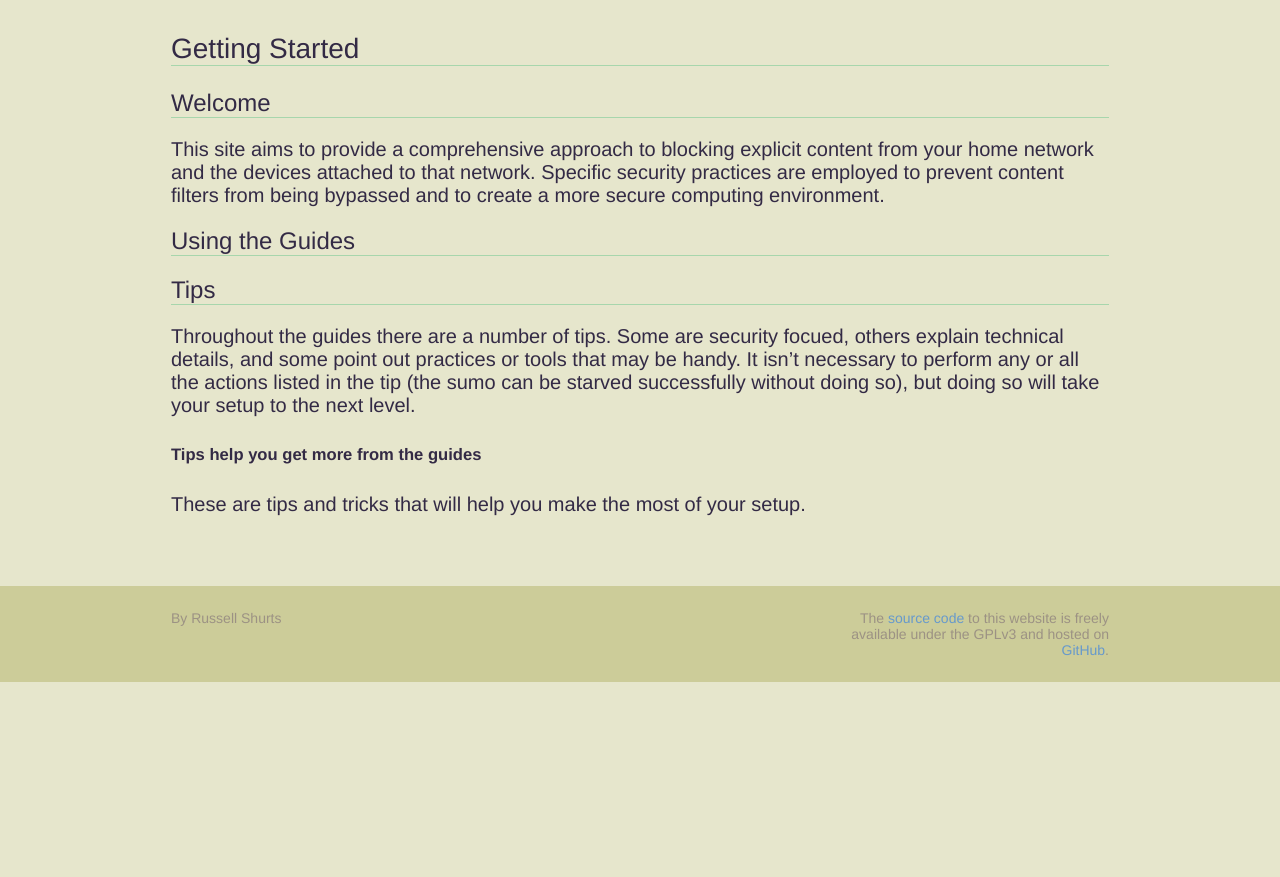
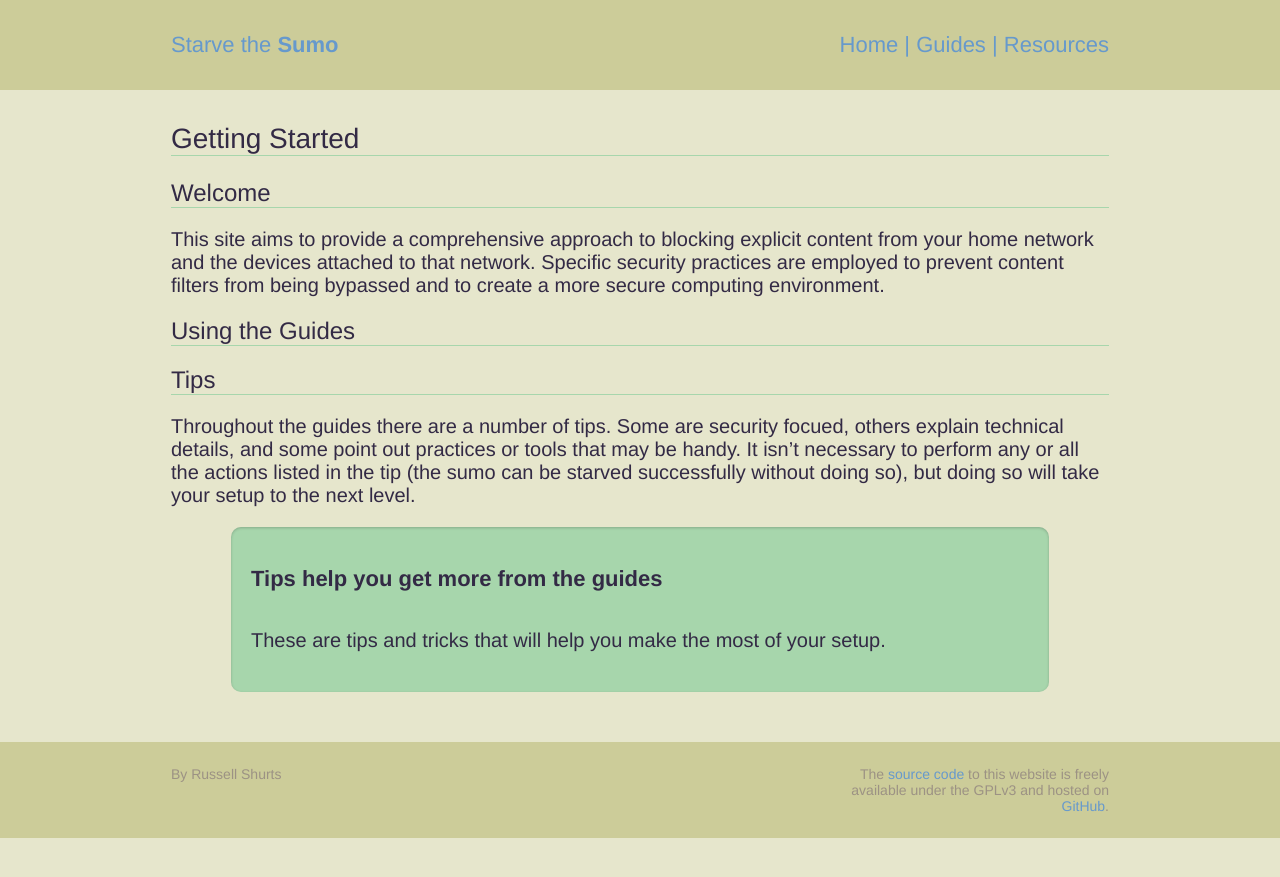
Before and after one commit to rshurts/starvethesumo, a Jekyll site: the page built from guides/gettingstarted.md, in a window 1280 px wide. Shown: the top 877 px of the page. Built offline with Jekyll 4.4.1, drawn with Linux system fonts in a browser that asks for light colours.

Commit message:
Add header and tips to guides

```diff
--- a/_layouts/guide.html
+++ b/_layouts/guide.html
@@ -1,6 +1,16 @@
 ---
 layout: default
 ---
+<section class="header">
+<div class="grid">
+  <div class="unit one-third center-on-mobiles">
+    <p><span class="starve">Starve the </span><span class="sumo">Sumo</span></p>
+  </div>
+  <div class="unit two-thirds align-right center-on-mobiles">
+    <p>Home | Guides | Resources</p>
+  </div>
+</div>
+</section>
 <div class="grid">
   <div class="unit whole center-on-mobiles">
     <article>
--- a/css/main.css
+++ b/css/main.css
@@ -30,6 +30,11 @@ h2 {
   font-size: 24px;
 }
 
+h5 {
+  font-size: 22px;
+  font-weight: 800;
+}
+
 a {
   color: #6699cc;
   text-decoration: none;
@@ -51,6 +56,12 @@ footer {
   padding: 20px 0 20px 0;
   text-align: center;
   font-size: 42px;
+  color: #6699cc;
+  background: #cccc99;
+}
+
+.header {
+  font-size: 22px;
   color: #6699cc;
   background: #cccc99;
 }
@@ -90,3 +101,13 @@ footer {
 .nav li {
   list-style-type: none;
 }
+
+.tip {
+  margin-left: 60px;
+  margin-right: 60px;
+  padding: 2px 20px 20px 20px;
+  border-radius: 10px;
+  box-shadow: inset 0 1px 3px rgba(0,0,0,.2);
+  position: relative;
+  background: #a7d6ac
+}
--- a/guides/gettingstarted.md
+++ b/guides/gettingstarted.md
@@ -5,7 +5,6 @@ permalink: /gettingstarted/
 ---
 
 ## Welcome
-
 This site aims to provide a comprehensive approach to blocking explicit content from your home network and the devices attached to that network. Specific security practices are employed to prevent content filters from being bypassed and to create a more secure computing environment.
 
 ## Using the Guides
```
